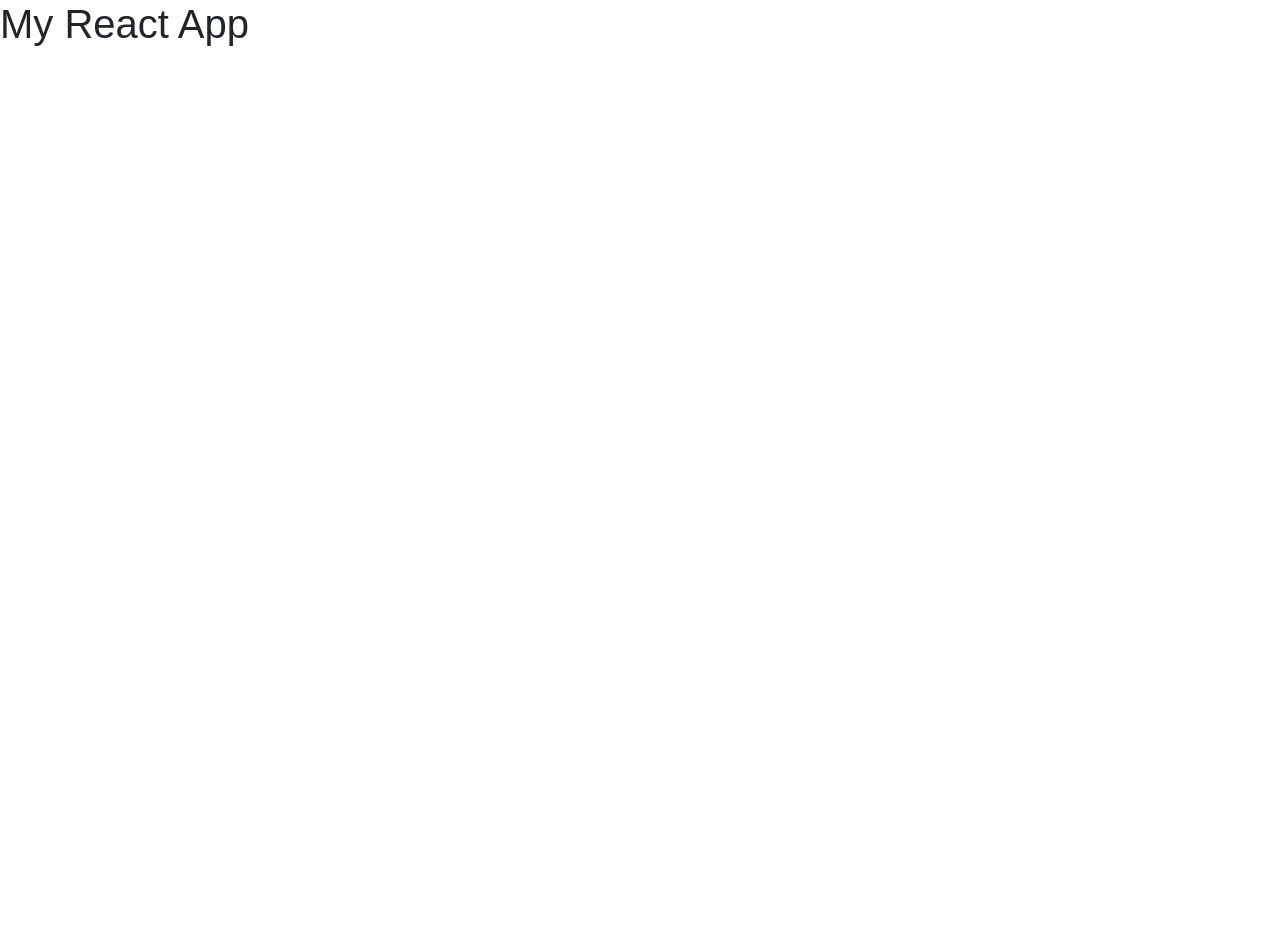
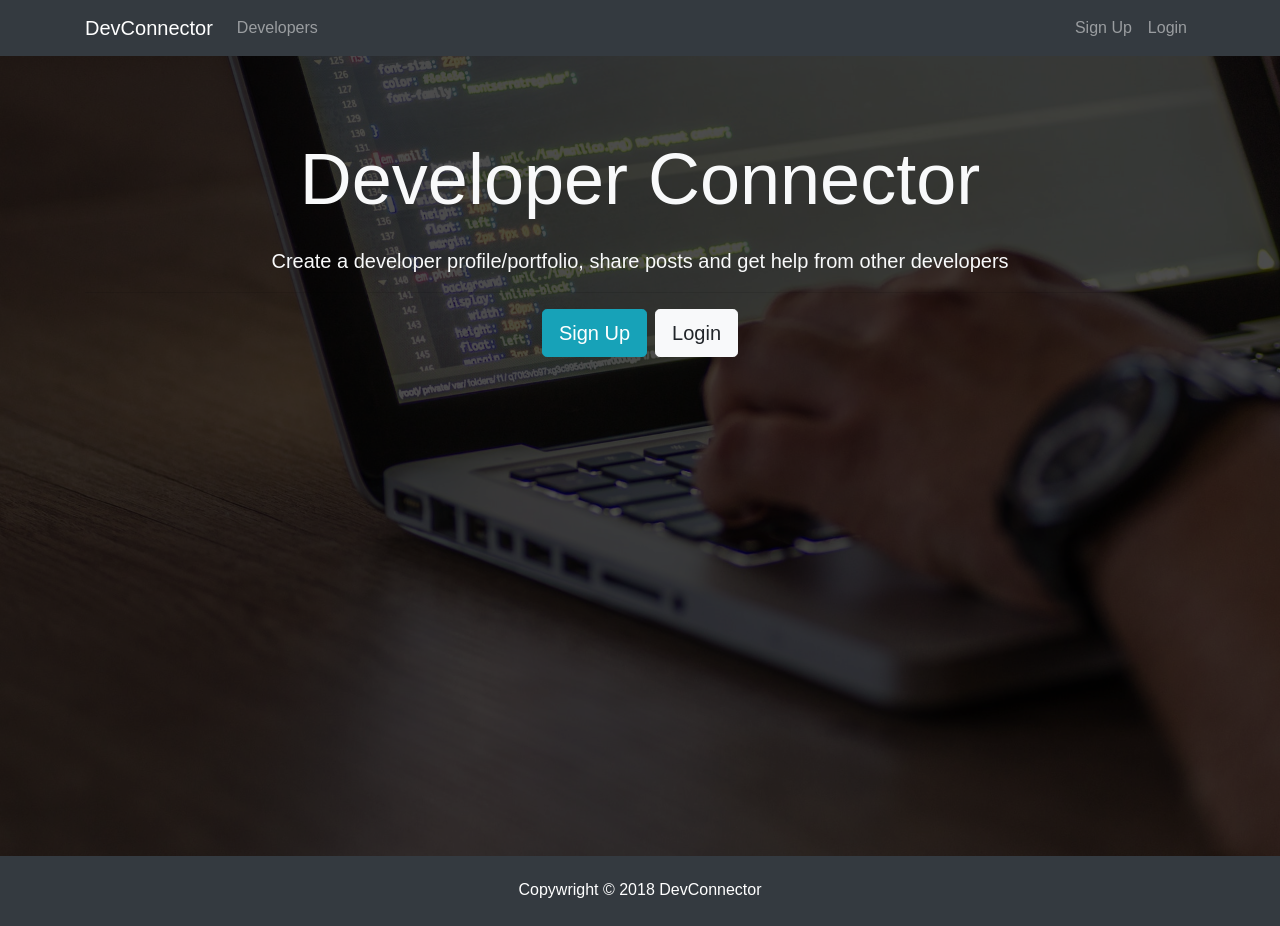
Before and after one commit to jsdelivrbot/React-33, a React (Create React App) app in the folder devconnector/client/: page / in a window 1280 px wide. Before the commit the page ends 800 px from the top, so only its background shows below. Built offline with nearby package versions, Linux system fonts and the light colour scheme.

Commit message:
Added react router

```diff
--- a/devconnector/client/package.json
+++ b/devconnector/client/package.json
@@ -5,6 +5,7 @@
   "dependencies": {
     "react": "^16.3.2",
     "react-dom": "^16.3.2",
+    "react-router-dom": "^4.2.2",
     "react-scripts": "1.1.4"
   },
   "scripts": {
--- a/devconnector/client/src/App.js
+++ b/devconnector/client/src/App.js
@@ -1,12 +1,28 @@
 import React, { Component } from 'react';
+import { BrowserRouter as Router, Route } from 'react-router-dom';
+
+import Navbar from './components/layout/Navbar';
+import Footer from './components/layout/Footer';
+import Landing from './components/layout/Landing';
+import Register from './components/auth/Register';
+import Login from './components/auth/Login';
+
 import './App.css';
 
 class App extends Component {
   render() {
     return (
-      <div className="App">
-        <h1>My React App</h1>
-      </div>
+      <Router>
+        <div className="App">
+          <Navbar />
+          <Route exact path="/" component={Landing} />
+          <div className="container">
+            <Route exact path="/register" component={Register} />
+            <Route exact path="/login" component={Login} />
+          </div>
+          <Footer />
+        </div>
+      </Router>
     );
   }
 }
--- /dev/null
+++ b/devconnector/client/src/components/auth/Login.js
@@ -0,0 +1,13 @@
+import React, { Component } from 'react';
+
+class Login extends Component {
+  render() {
+    return (
+      <div>
+        <h1>Login</h1>
+      </div>
+    );
+  }
+}
+
+export default Login;
--- /dev/null
+++ b/devconnector/client/src/components/auth/Register.js
@@ -0,0 +1,13 @@
+import React, { Component } from 'react';
+
+class Register extends Component {
+  render() {
+    return (
+      <div>
+        <h1>Register</h1>
+      </div>
+    );
+  }
+}
+
+export default Register;
--- /dev/null
+++ b/devconnector/client/src/components/layout/Footer.js
@@ -0,0 +1,9 @@
+import React from 'react';
+
+export default () => {
+  return (
+    <footer className="bg-dark text-white mt-5 p-4 text-center">
+      Copywright &copy; {new Date().getFullYear()} DevConnector
+    </footer>
+  );
+};
--- /dev/null
+++ b/devconnector/client/src/components/layout/Landing.js
@@ -0,0 +1,34 @@
+import React, { Component } from 'react';
+import { Link } from 'react-router-dom';
+
+class Landing extends Component {
+  render() {
+    return (
+      <div className="landing">
+        <div className="dark-overlay landing-inner text-light">
+          <div className="container">
+            <div className="row">
+              <div className="col-md-12 text-center">
+                <h1 className="display-3 mb-4">Developer Connector</h1>
+                <p className="lead">
+                  {' '}
+                  Create a developer profile/portfolio, share posts and get help
+                  from other developers
+                </p>
+                <hr />
+                <Link to="/register" className="btn btn-lg btn-info mr-2">
+                  Sign Up
+                </Link>
+                <Link to="/login" className="btn btn-lg btn-light">
+                  Login
+                </Link>
+              </div>
+            </div>
+          </div>
+        </div>
+      </div>
+    );
+  }
+}
+
+export default Landing;
--- /dev/null
+++ b/devconnector/client/src/components/layout/Navbar.js
@@ -0,0 +1,50 @@
+import React, { Component } from 'react';
+import { Link } from 'react-router-dom';
+
+class Navbar extends Component {
+  render() {
+    return (
+      <nav className="navbar navbar-expand-sm navbar-dark bg-dark mb-4">
+        <div className="container">
+          <Link className="navbar-brand" to="/">
+            DevConnector
+          </Link>
+          <button
+            className="navbar-toggler"
+            type="button"
+            data-toggle="collapse"
+            data-target="#mobile-nav"
+          >
+            <span className="navbar-toggler-icon" />
+          </button>
+
+          <div className="collapse navbar-collapse" id="mobile-nav">
+            <ul className="navbar-nav mr-auto">
+              <li className="nav-item">
+                <Link className="nav-link" to="/profiles">
+                  {' '}
+                  Developers
+                </Link>
+              </li>
+            </ul>
+
+            <ul className="navbar-nav ml-auto">
+              <li className="nav-item">
+                <Link className="nav-link" to="/register">
+                  Sign Up
+                </Link>
+              </li>
+              <li className="nav-item">
+                <Link className="nav-link" to="/login">
+                  Login
+                </Link>
+              </li>
+            </ul>
+          </div>
+        </div>
+      </nav>
+    );
+  }
+}
+
+export default Navbar;
--- a/devconnector/package.json
+++ b/devconnector/package.json
@@ -4,14 +4,18 @@
   "description": "Social network for developers",
   "main": "server.js",
   "scripts": {
+    "client-install": "npm install --prefix client",
     "start": "node server.js",
-    "server": "nodemon server.js"
+    "server": "nodemon server.js",
+    "client": "npm start --prefix client",
+    "dev": "concurrently \"npm run server\" \"npm run client\""
   },
   "author": "Patrick Hickey",
   "license": "MIT",
   "dependencies": {
     "bcryptjs": "^2.4.3",
     "body-parser": "^1.18.2",
+    "concurrently": "^3.5.1",
     "express": "^4.16.3",
     "gravatar": "^1.6.0",
     "jsonwebtoken": "^8.2.1",
```
